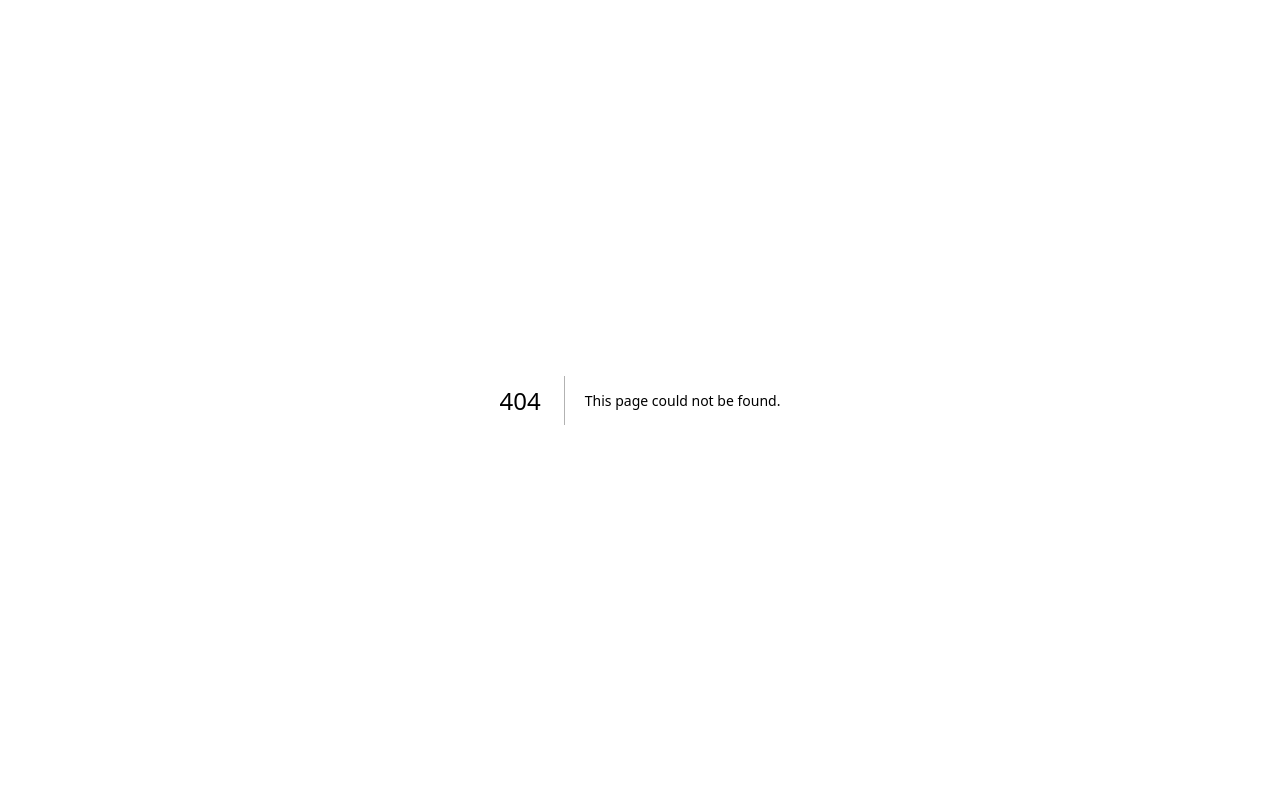
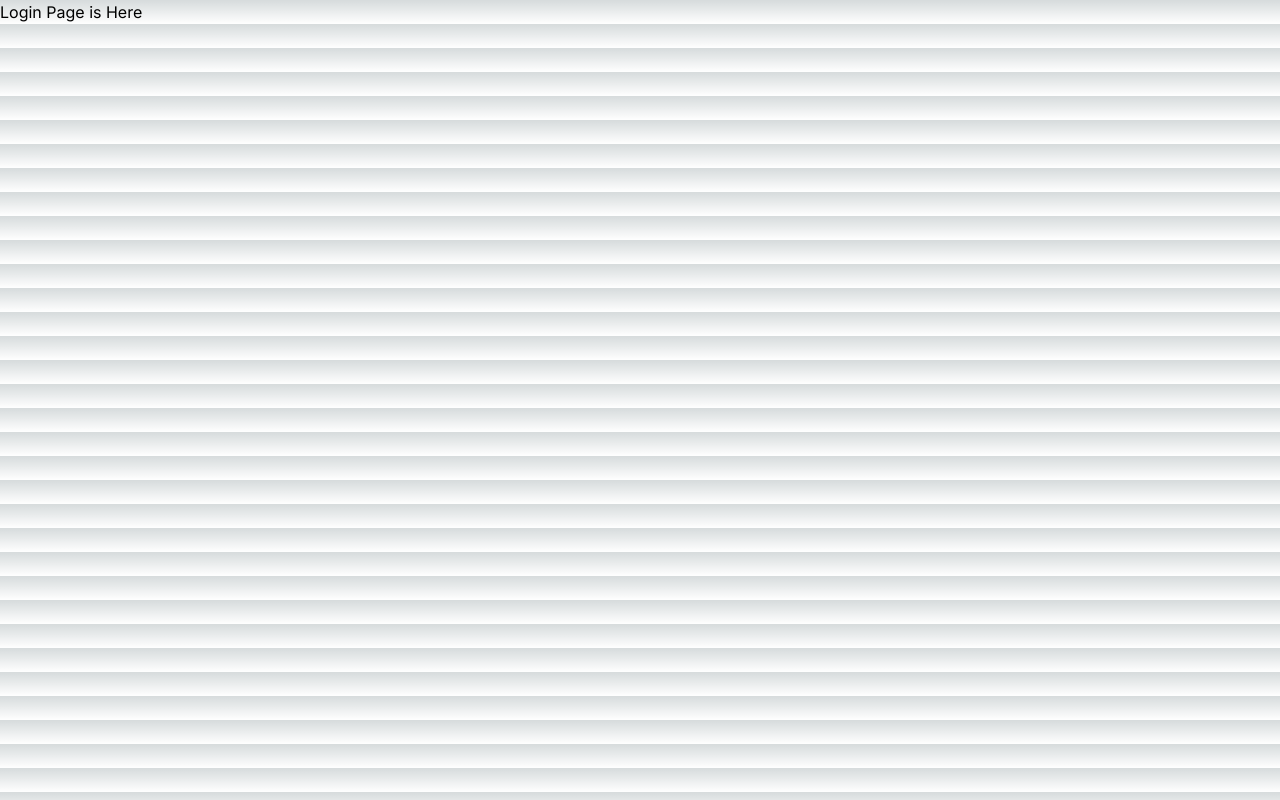
Before and after one commit to matthewkuria/hodsmart, a Next.js app in the folder my-app/: page /login in a window 1280 px wide. Before the commit this address had no page. Built offline with nearby package versions, Linux system fonts and the light colour scheme; a web font is replaced by a local one.

Commit message:
add a login page

```diff
--- /dev/null
+++ b/my-app/app/login/page.tsx
@@ -0,0 +1,5 @@
+export default function Page(){
+    return(
+        <h1>Login Page is Here</h1>
+    )
+}
```
